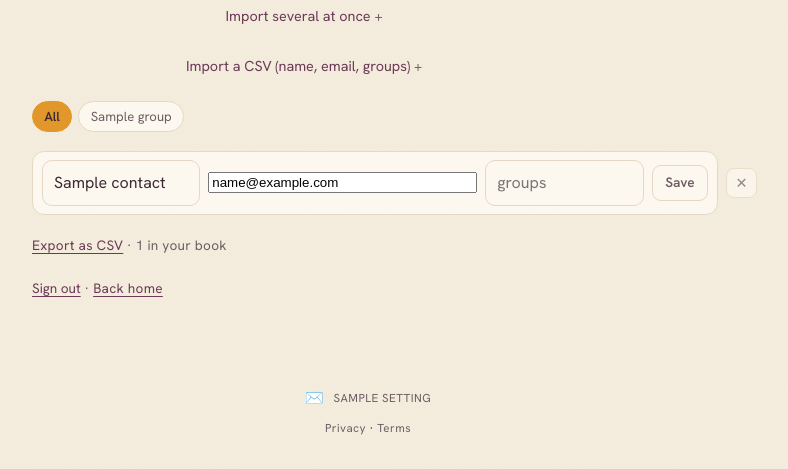
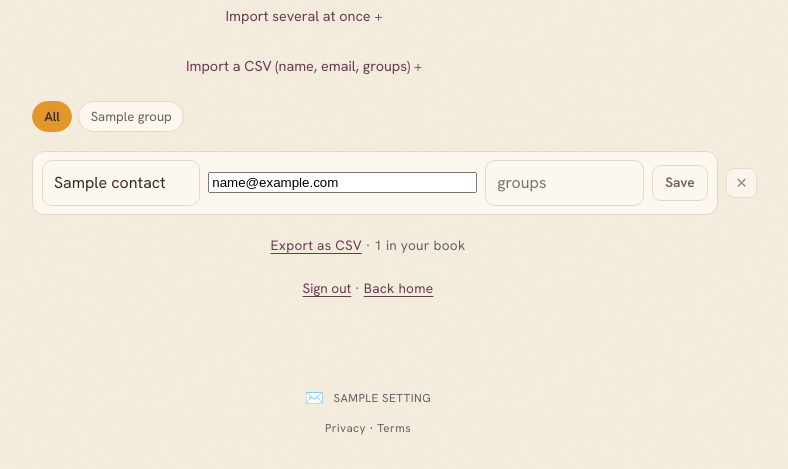
Before and after one commit to iliabaranov/kith-post, a FastAPI app: template kith/web/templates/contacts.html in a window 1280 px wide. Shown: the part 331-800 px from the top of the page, without its empty margins (272-1060 px from the left). Run offline with FastAPI, Linux system fonts and the light colour scheme; the template is opened without the code that fills it: most values are stand-ins (such as "Sample title", 1, 10 or a date in 2020).

Commit message:
contacts: center the reassure lines (Export CSV / footer) in form-wrap pages
Co-Authored-By: Claude Opus 4.8 (1M context) <noreply@anthropic.com>

```diff
--- a/kith/web/static/css/kith.css
+++ b/kith/web/static/css/kith.css
@@ -327,6 +327,7 @@ code {
 
 /* ---- compose form ---- */
 .form-wrap { max-width: 42rem; margin: 0 auto; }
+.form-wrap .reassure { text-align: center; }
 .form-title {
   font-family: var(--display); font-weight: 600;
   font-size: clamp(1.8rem, 5vw, 2.3rem); margin: .4rem 0 1rem; color: var(--ink);
```
